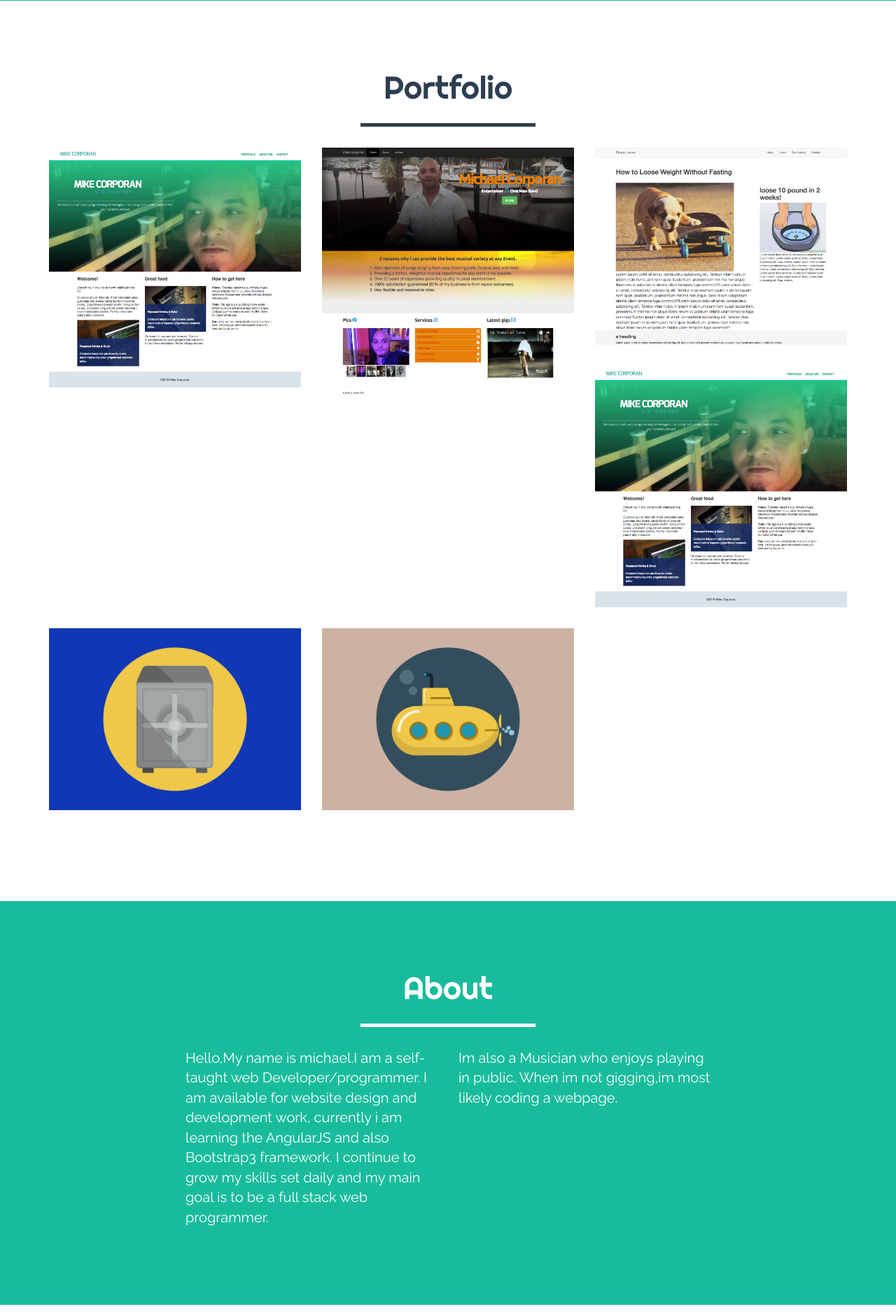
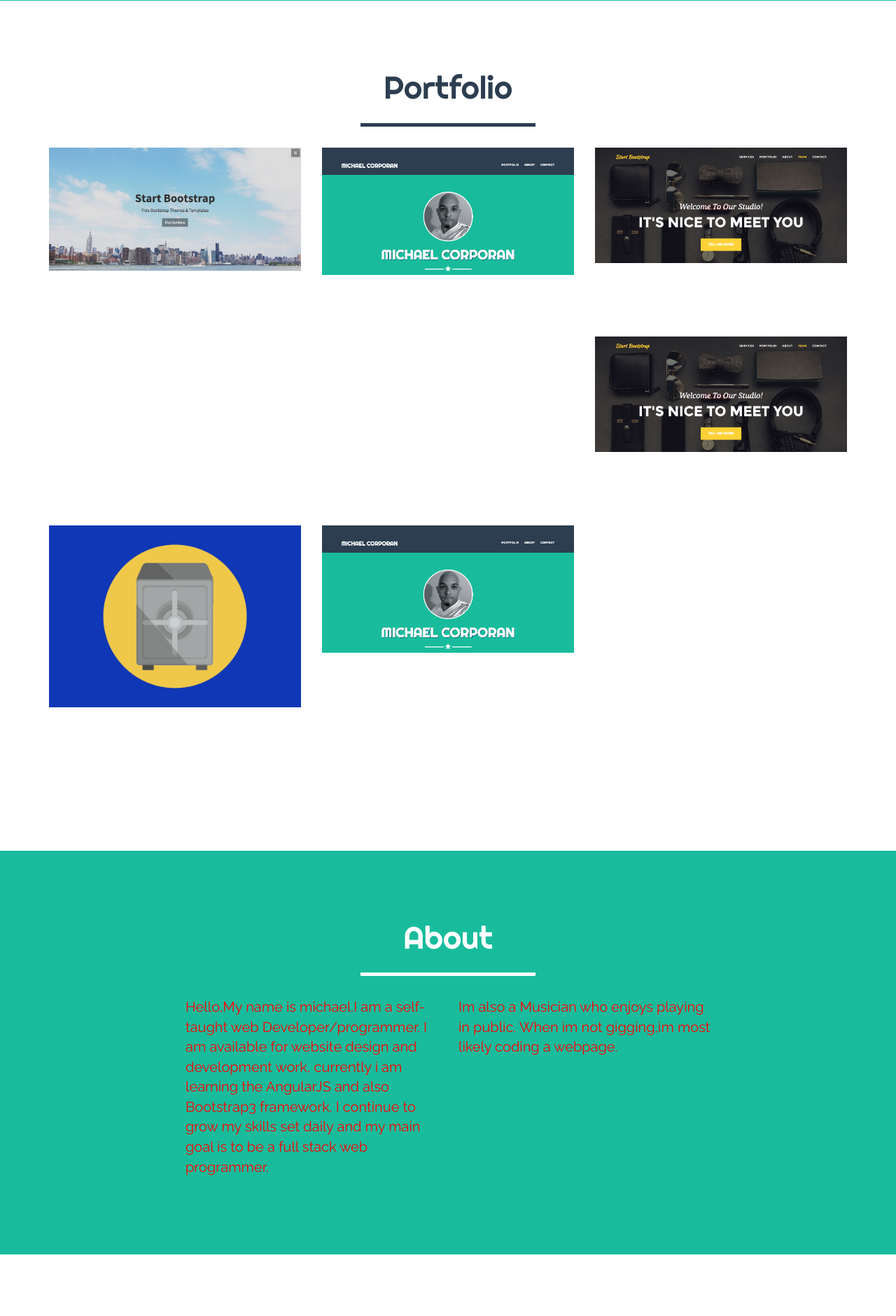
Before and after one commit to mikecee0815/portfolio-1, a PHP site: page / in a window 1280 px wide. Shown: the part 784-2665 px from the top of the page at 70% size. Run offline with PHP 8.4, Linux system fonts and the light colour scheme; some libraries are stand-ins or nearby versions.

Commit message:
changed text color

```diff
--- a/css/freelancer.css
+++ b/css/freelancer.css
@@ -9,8 +9,11 @@ body {
 }
 
 p {
+    color: #f5f5f5;
     font-size: 20px;
-    font-family: 'raleway',serif
+    font-family: 'raleway',serif;
+
+
 }
 
 p.small {
@@ -472,3 +475,14 @@ h3
 #about{
     font-family: 'raleway',serif
 }
+ .portfolio-item img{
+    /*max-height: 300px;*/
+
+ }
+ .portfolio-item img{
+    margin-bottom: 75px;
+ }
+
+ p {
+    color: red;
+ }
--- a/index.html
+++ b/index.html
@@ -98,52 +98,52 @@
                 </div>
             </div>
             <div class="row">
-                <div class="col-sm-4 portfolio-item">
+                <div class="col-md-4 portfolio-item">
                     <a href="#portfolioModal1" class="portfolio-link" data-toggle="modal">
                         <div class="caption">
                             <div class="caption-content">
                                 <i class="fa fa-search-plus fa-3x"></i>
                             </div>
                         </div>
-                        <img src="img/portfolio/michael-corporan.png" class="img-responsive" alt="">
+                        <img src="img/portfolio/FireShot Capture 1 - Stylish Portfolio - Start Bootstrap Th_ - https___blackrockdigital.github.io_.png" class="img-responsive .test" alt="">
                     </a>
                 </div>
 
-                <div class="col-sm-4 portfolio-item some-margin">
+                <div class="col-md-4 portfolio-item some-margin">
                     <a href="#portfolioModal2" class="portfolio-link" data-toggle="modal">
                         <div class="caption">
                             <div class="caption-content">
                                 <i class="fa fa-search-plus fa-3x"></i>
                             </div>
                         </div>
-                         <img src="img/portfolio/screencapture-localhost-8888-wordpress-1480893293994.png" class="img-responsive" alt="">
+                         <img src="img/portfolio/portfolio.png" class="img-responsive test" alt="">
                         <!---->
                     </a>
                 </div>
 
-                <div class="col-sm-4 portfolio-item some-margin">
+                <div class="col-md-4 portfolio-item some-margin">
                     <a href="#portfolioModal3" class="portfolio-link" data-toggle="modal">
                         <div class="caption">
                             <div class="caption-content">
                                 <i class="fa fa-search-plus fa-3x"></i>
                             </div>
                         </div>
-                        <img src="img/portfolio/screencapture-localhost-8888-BS-php-1480892651325.png" class="img-responsive" alt="">
+                        <img src="img/portfolio/FireShot Capture 2 - Agency - Start Boo_ - https___blackrockdigital.github.io_startbootstrap-agency_.png" class="img-responsive" alt="">
                     </a>
                 </div>
 
-                <div class="col-sm-4 portfolio-item some-margin">
+                <div class="col-md-4 portfolio-item some-margin">
                     <a href="#portfolioModal4" class="portfolio-link" data-toggle="modal">
                         <div class="caption">
                             <div class="caption-content">
                                 <i class="fa fa-search-plus fa-3x"></i>
                             </div>
                         </div>
-                        <img src="img/portfolio/michael-corporan.png" class="img-responsive" alt="">
+                        <img src="img/portfolio/FireShot Capture 2 - Agency - Start Boo_ - https___blackrockdigital.github.io_startbootstrap-agency_.png" class="img-responsive" alt="">
                     </a>
                 </div>
 
-                <div class="col-sm-4 portfolio-item some-margin">
+                <div class="col-md-4 portfolio-item some-margin">
                     <a href="#portfolioModal5" class="portfolio-link" data-toggle="modal">
                         <div class="caption">
                             <div class="caption-content">
@@ -154,14 +154,14 @@
                     </a>
                 </div>
 
-                <div class="col-sm-4 portfolio-item some-margin">
+                <div class="col-md-4 portfolio-item some-margin">
                     <a href="#portfolioModal6" class="portfolio-link" data-toggle="modal">
                         <div class="caption">
                             <div class="caption-content">
                                 <i class="fa fa-search-plus fa-3x"></i>
                             </div>
                         </div>
-                        <img src="img/portfolio/submarine.png" class="img-responsive" alt="">
+                        <img src="img/portfolio/portfolio.png" class="img-responsive" alt="">
                     </a>
                 </div>
             </div>
```
Also changed, not shown: img/portfolio/FireShot Capture 1 - Stylish Portfolio - Start Bootstrap Th_ - https___blackrockdigital.github.io_.png (added), img/portfolio/FireShot Capture 2 - Agency - Start Boo_ - https___blackrockdigital.github.io_startbootstrap-agency_.png (added).
